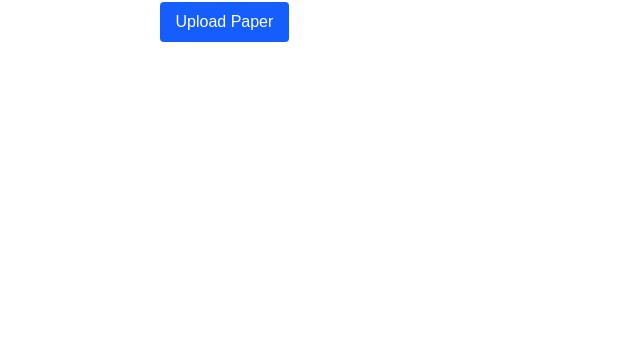
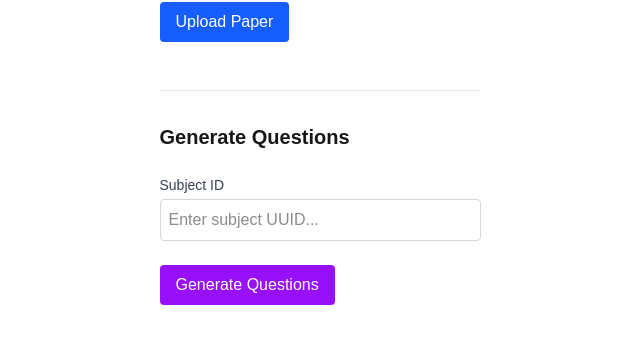
Before and after one commit to rohitraj-dev/examPrep, a Next.js app: page /admin/upload in a window 1280 px wide. Shown: the part 436-780 px from the top of the page, without its empty margins (320-960 px from the left). Built offline with nearby package versions, Linux system fonts and the light colour scheme; no server answers; the database is empty.

Commit message:
feat: AI question generation route and admin trigger

```diff
--- a/app/admin/upload/page.tsx
+++ b/app/admin/upload/page.tsx
@@ -19,6 +19,10 @@ export default function UploadPage() {
 
   const [status, setStatus] = useState<"idle" | "uploading" | "ocr" | "success" | "ocr-error" | "error">("idle");
   const [errorMessage, setErrorMessage] = useState("");
+
+  const [generateSubjectId, setGenerateSubjectId] = useState("");
+  const [generateStatus, setGenerateStatus] = useState<"idle" | "generating" | "success" | "error">("idle");
+  const [generateMessage, setGenerateMessage] = useState("");
 
   useEffect(() => {
     async function fetchSubjects() {
@@ -113,6 +117,35 @@ export default function UploadPage() {
       console.error(error);
       setStatus("error");
       setErrorMessage(error.message || "An error occurred during upload.");
+    }
+  };
+
+  const handleGenerateQuestions = async (e: React.FormEvent) => {
+    e.preventDefault();
+    if (!generateSubjectId) return;
+
+    setGenerateStatus("generating");
+    setGenerateMessage("");
+
+    try {
+      const res = await fetch("/api/generate-questions", {
+        method: "POST",
+        headers: { "Content-Type": "application/json" },
+        body: JSON.stringify({ subject_id: generateSubjectId }),
+      });
+      const data = await res.json();
+
+      if (!data.success) {
+        throw new Error(data.error || "Failed to generate questions.");
+      }
+
+      setGenerateStatus("success");
+      setGenerateMessage(`Done! ${data.count} questions generated.`);
+      setGenerateSubjectId("");
+    } catch (error: any) {
+      console.error(error);
+      setGenerateStatus("error");
+      setGenerateMessage(error.message || "Failed to generate questions.");
     }
   };
 
@@ -216,6 +249,43 @@ export default function UploadPage() {
           {status !== "uploading" && status !== "ocr" && "Upload Paper"}
         </button>
       </form>
+
+      <div className="mt-12 pt-8 border-t border-gray-200">
+        <h2 className="text-xl font-bold mb-6">Generate Questions</h2>
+
+        {generateStatus === "success" && (
+          <div className="bg-green-100 text-green-700 p-4 rounded mb-6">
+            {generateMessage}
+          </div>
+        )}
+
+        {generateStatus === "error" && (
+          <div className="bg-red-100 text-red-700 p-4 rounded mb-6">
+            {generateMessage}
+          </div>
+        )}
+
+        <form onSubmit={handleGenerateQuestions} className="space-y-6">
+          <div>
+            <label className="block text-sm font-medium text-gray-700 mb-1">Subject ID</label>
+            <input
+              type="text"
+              value={generateSubjectId}
+              onChange={(e) => setGenerateSubjectId(e.target.value)}
+              className="w-full border border-gray-300 rounded p-2"
+              placeholder="Enter subject UUID..."
+              required
+            />
+          </div>
+          <button
+            type="submit"
+            disabled={generateStatus === "generating"}
+            className="bg-purple-600 text-white px-4 py-2 rounded hover:bg-purple-700 disabled:opacity-50"
+          >
+            {generateStatus === "generating" ? "Generating questions..." : "Generate Questions"}
+          </button>
+        </form>
+      </div>
     </div>
   );
 }
--- /dev/null
+++ b/app/api/generate-questions/route.ts
@@ -0,0 +1,136 @@
+import { NextResponse } from 'next/server';
+import { supabase } from '@/lib/supabase';
+
+export async function POST(request: Request) {
+  try {
+    const body = await request.json();
+    const subjectId = body.subject_id;
+
+    if (!subjectId) {
+      return NextResponse.json({ success: false, error: "Missing subject_id in request body" }, { status: 400 });
+    }
+
+    // 1. Fetch all papers for that subject from Supabase
+    const { data: papers, error: fetchError } = await supabase
+      .from('papers')
+      .select('ocr_text')
+      .eq('subject_id', subjectId)
+      .eq('ocr_status', 'done');
+
+    if (fetchError) {
+      throw new Error(`Failed to fetch papers: ${fetchError.message}`);
+    }
+
+    if (!papers || papers.length === 0) {
+      return NextResponse.json({ success: false, error: "No processed papers found for this subject" }, { status: 404 });
+    }
+
+    // 2. Combine all ocr_text into one string
+    const combinedOcrText = papers
+      .map(p => p.ocr_text)
+      .filter(Boolean)
+      .join('\n\n--- NEXT PAPER ---\n\n');
+
+    if (!combinedOcrText.trim()) {
+      return NextResponse.json({ success: false, error: "Extracted text from papers is empty" }, { status: 400 });
+    }
+
+    // 3. Send to Gemini API
+    const apiKey = process.env.GEMINI_API_KEY;
+    if (!apiKey) {
+      throw new Error("GEMINI_API_KEY is not configured");
+    }
+
+    const geminiUrl = `https://generativelanguage.googleapis.com/v1beta/models/gemini-3.6-flash:generateContent?key=${apiKey}`;
+
+    const promptText = `Based on these previous year exam papers, generate 10 most probable exam questions. Return ONLY a JSON array of objects with fields: question (string) and confidence (number between 0 and 1). No markdown, no extra text.\n\nExam Papers:\n${combinedOcrText}`;
+
+    const geminiBody = {
+      contents: [
+        {
+          parts: [
+            {
+              text: promptText
+            }
+          ]
+        }
+      ]
+    };
+
+    const geminiResponse = await fetch(geminiUrl, {
+      method: 'POST',
+      headers: {
+        'Content-Type': 'application/json',
+      },
+      body: JSON.stringify(geminiBody)
+    });
+
+    if (!geminiResponse.ok) {
+      const errorText = await geminiResponse.text();
+      throw new Error(`Gemini API error: ${geminiResponse.statusText} - ${errorText}`);
+    }
+
+    const geminiData = await geminiResponse.json();
+
+    // 4. Parse the JSON array from Gemini response
+    const responseText = geminiData.candidates?.[0]?.content?.parts?.[0]?.text;
+
+    if (!responseText) {
+      throw new Error("Failed to extract text from Gemini response");
+    }
+
+    let parsedQuestions: Array<{ question: string, confidence: number }>;
+    try {
+      parsedQuestions = JSON.parse(responseText.trim());
+    } catch (parseError) {
+      console.error("Failed to parse Gemini response as JSON:", responseText);
+      throw new Error("Gemini returned invalid JSON format");
+    }
+
+    if (!Array.isArray(parsedQuestions)) {
+      throw new Error("Gemini did not return an array");
+    }
+
+    // 5. Delete existing ai_questions rows for this subject_id
+    const { error: deleteError } = await supabase
+      .from('ai_questions')
+      .delete()
+      .eq('subject_id', subjectId);
+
+    if (deleteError) {
+      throw new Error(`Failed to delete existing questions: ${deleteError.message}`);
+    }
+
+    // 6. Insert new rows into ai_questions table
+    const rowsToInsert = parsedQuestions.map(q => ({
+      subject_id: subjectId,
+      question: q.question,
+      confidence: q.confidence,
+      generated_at: new Date().toISOString()
+    }));
+
+    // If there are no questions parsed for some reason, return early
+    if (rowsToInsert.length === 0) {
+       return NextResponse.json({ success: true, count: 0 });
+    }
+
+    const { error: insertError } = await supabase
+      .from('ai_questions')
+      .insert(rowsToInsert);
+
+    if (insertError) {
+      throw new Error(`Failed to insert new questions: ${insertError.message}`);
+    }
+
+    // 7. Return success and count
+    return NextResponse.json({ success: true, count: rowsToInsert.length });
+
+  } catch (error: any) {
+    console.error("Generate Questions API Error:", error);
+
+    return NextResponse.json(
+      { success: false, error: error.message || "An unexpected error occurred" },
+      { status: 500 }
+    );
+  }
+}
```
